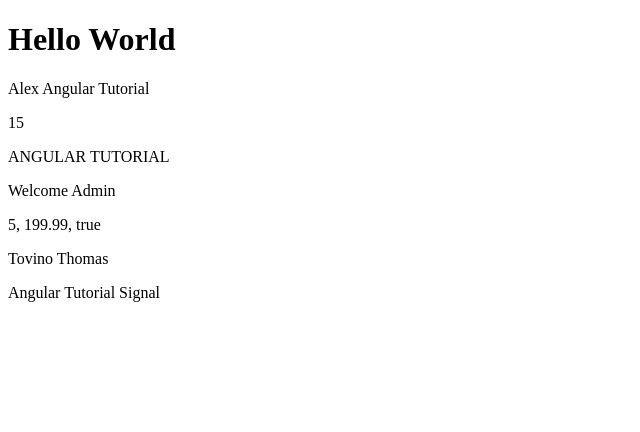
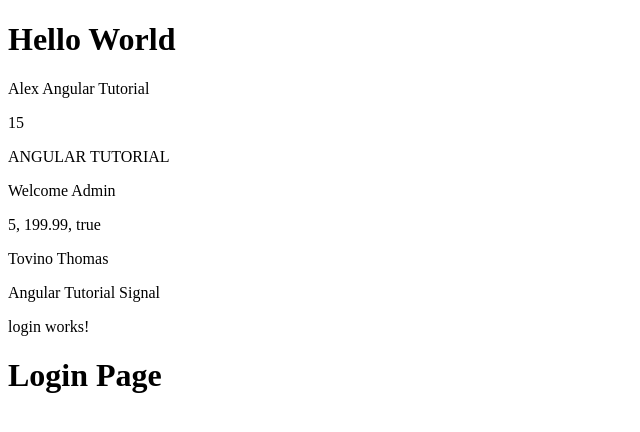
Before and after one commit to Rishab-RajHR/Angular-App, an Angular app: page / in a window 1280 px wide. Shown: the top 432 px of the page, without its empty margins (0-640 px from the left). Built offline with nearby package versions, Linux system fonts and the light colour scheme.

Commit message:
Components

```diff
--- a/src/app/app.html
+++ b/src/app/app.html
@@ -10,3 +10,6 @@
 <p>{{getUser()}}</p>
 
 <p>{{title()}}</p>
+
+
+<app-login></app-login>
--- a/src/app/app.ts
+++ b/src/app/app.ts
@@ -1,7 +1,8 @@
 import { Component, signal } from '@angular/core';
+import { Login } from './login/login';
 
 @Component({
-  imports: [],
+  imports: [Login],
   selector: 'app-root',
   styleUrl: './app.css',
   templateUrl: './app.html',
--- a/src/app/home/home.html
+++ /dev/null
@@ -1 +0,0 @@
-<p>home works!</p>
--- /dev/null
+++ b/src/app/login/login.html
@@ -0,0 +1,2 @@
+<p>login works!</p>
+<h1>{{ title }}</h1>
--- /dev/null
+++ b/src/app/login/login.ts
@@ -0,0 +1,11 @@
+import { Component } from '@angular/core';
+
+@Component({
+  imports: [],
+  selector: 'app-login',
+  styleUrl: './login.css',
+  templateUrl: './login.html',
+})
+export class Login {
+   title = "Login Page";
+}
```
Also changed, not shown: src/app/home/home.ts (deleted, +0 -9 lines), src/app/login/login.css (added), 1 other file (tests, documents, lock files or other folders).
